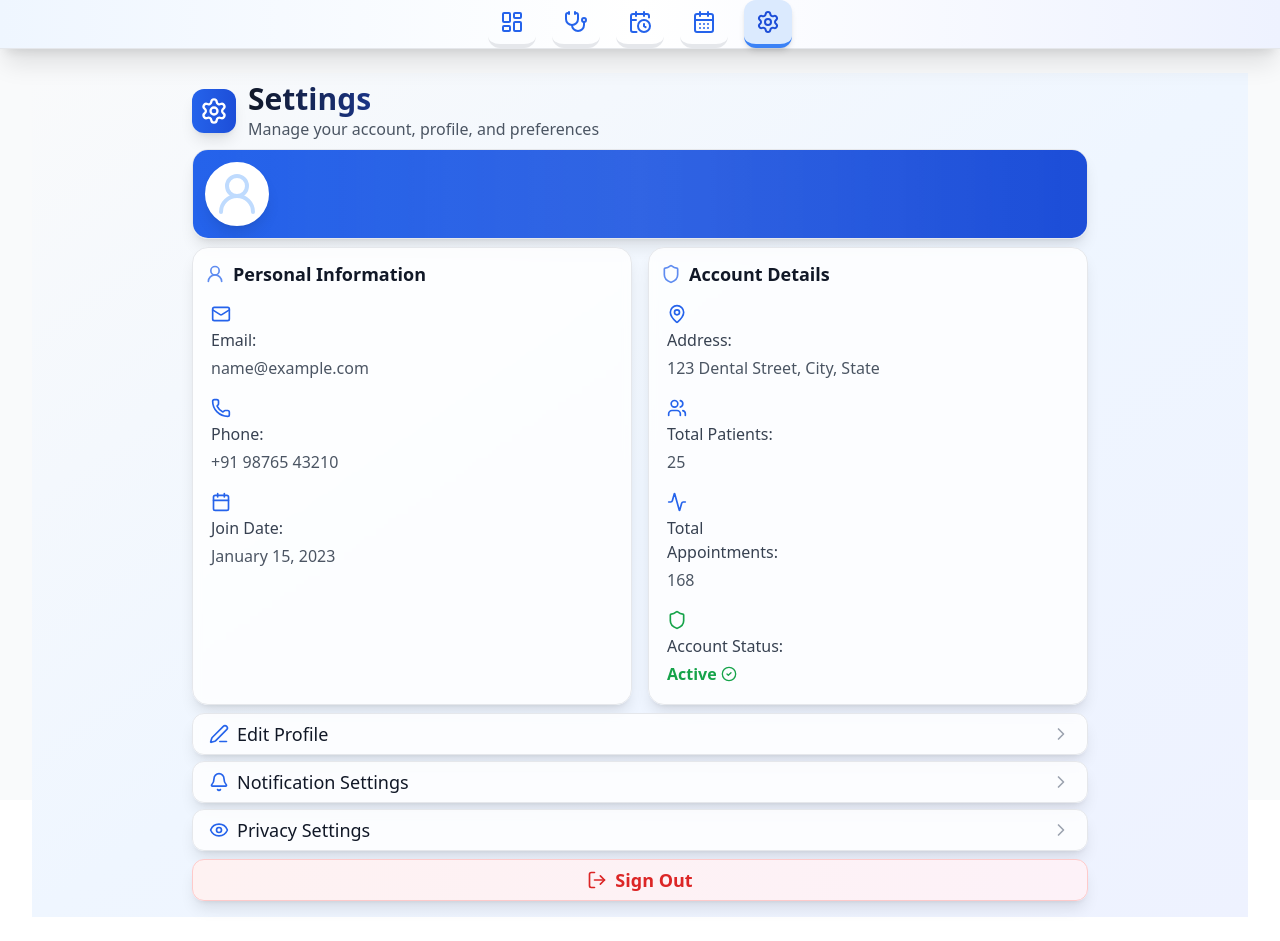
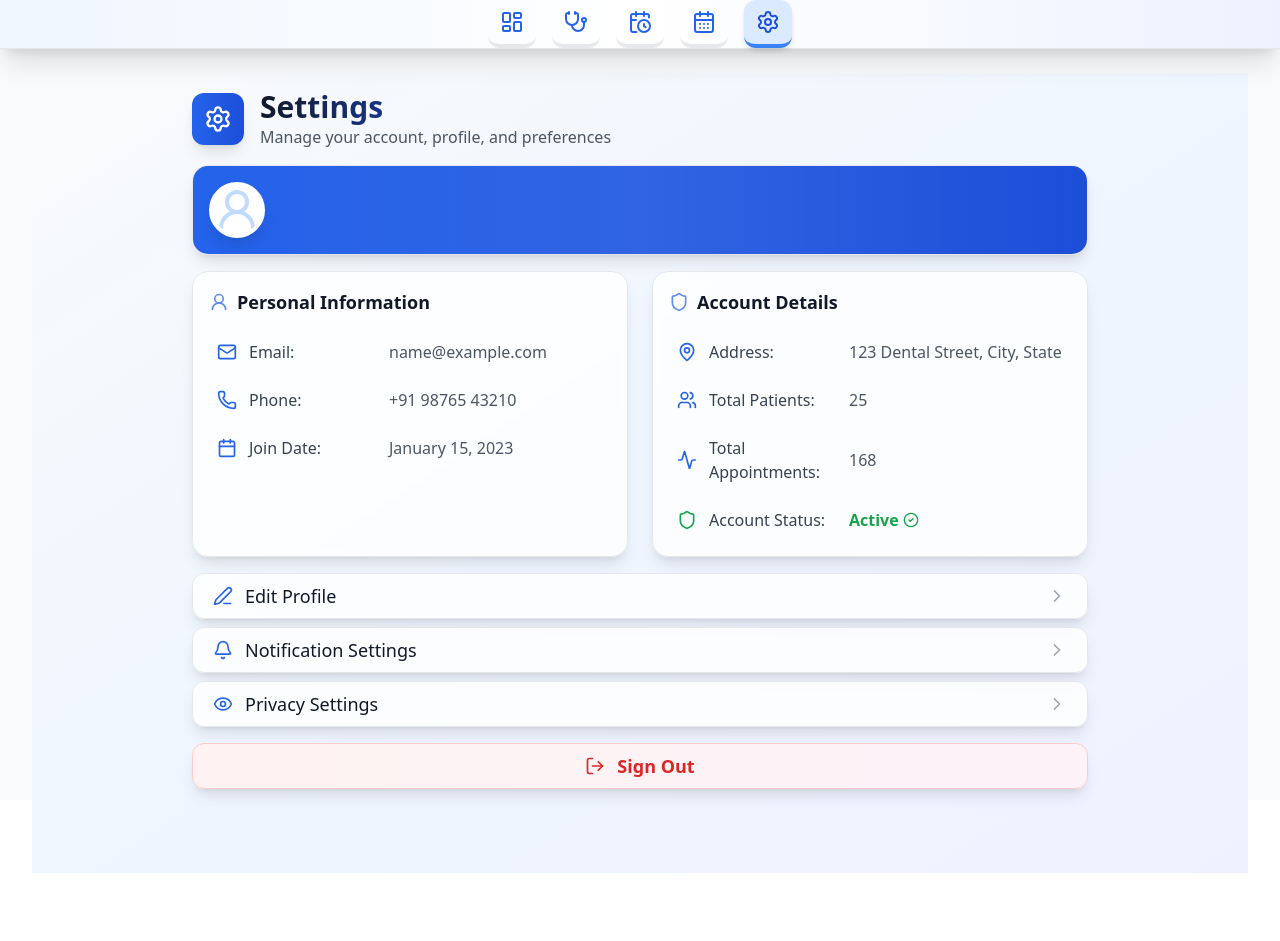
Before and after one commit to rishabhsawjann/dental-dashboard-assessment, a React (Create React App) app in the folder dental-dashboard/: page /settings in a window 1280 px wide. After the commit the page ends 897 px from the top, so only its background shows below. Built offline with nearby package versions, Linux system fonts and the light colour scheme; sample sign-in values are in the browser's storage.

Commit message:
a little update in setting page

```diff
--- a/dental-dashboard/src/components/Admin/SettingsPage.jsx
+++ b/dental-dashboard/src/components/Admin/SettingsPage.jsx
@@ -295,73 +295,75 @@ export default function SettingsPage() {
     localStorage.setItem('adminPrivacyAccepted', JSON.stringify(true));
   }
 
-  return (
-    <div className="min-h-screen bg-gradient-to-br from-gray-50 via-blue-50 to-indigo-50 py-2 px-1">
+    return (
+    <div className="min-h-screen bg-gradient-to-br from-gray-50 via-blue-50 to-indigo-50 py-4 px-2">
       <div className="max-w-4xl mx-auto">
 
-        <div className="flex flex-col sm:flex-row items-center gap-2 sm:gap-3 mb-2 animate-fadeInUp text-center sm:text-left">
-          <div className="bg-gradient-to-r from-blue-600 to-blue-700 p-2 rounded-xl shadow-lg transform hover:scale-105 transition-all duration-300 hover:shadow-xl">
+        <div className="flex items-center gap-4 mb-4 animate-fadeInUp">
+          <div className="bg-gradient-to-r from-blue-600 to-blue-700 p-3 rounded-xl shadow-lg transform hover:scale-105 transition-all duration-300 hover:shadow-xl">
             <SettingsIcon className="w-7 h-7 text-white" />
           </div>
           <div>
-            <h1 className="text-2xl sm:text-3xl font-bold bg-gradient-to-r from-gray-900 via-blue-800 to-gray-900 bg-clip-text text-transparent">Settings</h1>
-            <p className="text-gray-600 text-sm sm:text-base">Manage your account, profile, and preferences</p>
+            <h1 className="text-3xl font-bold bg-gradient-to-r from-gray-900 via-blue-800 to-gray-900 bg-clip-text text-transparent">Settings</h1>
+            <p className="text-gray-600 text-base">Manage your account, profile, and preferences</p>
           </div>
         </div>
 
-        <div className="relative rounded-2xl overflow-hidden mb-2 shadow-lg border border-gray-200 transform hover:scale-[1.01] transition-all duration-300 hover:shadow-2xl">
-          <div className="bg-gradient-to-r from-blue-600 to-blue-700 p-3 flex flex-col sm:flex-row items-center gap-2 sm:gap-3 relative overflow-hidden">
+        <div className="relative rounded-2xl overflow-hidden mb-4 shadow-lg border border-gray-200 transform hover:scale-[1.01] transition-all duration-300 hover:shadow-2xl">
+          <div className="bg-gradient-to-r from-blue-600 to-blue-700 p-4 flex flex-col sm:flex-row items-center gap-4 relative overflow-hidden">
             <div className="absolute inset-0 bg-gradient-to-r from-transparent via-white/10 to-transparent animate-pulse"></div>
             <div className="relative">
-              <div className="w-16 h-16 sm:w-18 sm:h-18 rounded-full border-4 border-white overflow-hidden bg-white flex items-center justify-center shadow-lg transform hover:scale-110 transition-all duration-300">
-                <User2 className="w-10 h-10 sm:w-12 sm:h-12 text-blue-200" />
+              <div className="w-18 h-18 rounded-full border-4 border-white overflow-hidden bg-white flex items-center justify-center shadow-lg transform hover:scale-110 transition-all duration-300">
+                <User2 className="w-12 h-12 text-blue-200" />
               </div>
             </div>
           </div>
         </div>
 
-        <div className="grid grid-cols-1 md:grid-cols-2 gap-2 sm:gap-4 mb-2">
-          <div className="bg-white/80 backdrop-blur-sm rounded-2xl border border-gray-200 shadow-lg p-2 sm:p-3 flex flex-col gap-1 sm:gap-1.5 transform hover:scale-[1.02] transition-all duration-300 hover:shadow-xl hover:bg-white/90">
-            <h2 className="text-base sm:text-lg font-semibold text-gray-900 mb-1 flex items-center gap-2"><User2 className="w-5 h-5 text-blue-600 animate-pulse" /> Personal Information</h2>
+        <div className="grid grid-cols-1 md:grid-cols-2 gap-6 mb-4">
+
+          <div className="bg-white/80 backdrop-blur-sm rounded-2xl border border-gray-200 shadow-lg p-4 flex flex-col gap-2 transform hover:scale-[1.02] transition-all duration-300 hover:shadow-xl hover:bg-white/90">
+            <h2 className="text-lg font-semibold text-gray-900 mb-2 flex items-center gap-2"><User2 className="w-5 h-5 text-blue-600 animate-pulse" /> Personal Information</h2>
             {info.map(({ icon, label, value }) => (
-              <div key={label} className="flex flex-col xs:flex-row items-start xs:items-center gap-1 xs:gap-2 hover:bg-gray-50/50 rounded-lg p-1 sm:p-1.5 transition-all duration-200">
+              <div key={label} className="flex items-center gap-3 hover:bg-gray-50/50 rounded-lg p-2 transition-all duration-200">
                 <span className="transform hover:scale-110 transition-transform duration-200">{icon}</span>
-                <span className="text-gray-700 font-medium w-28 sm:w-32 text-xs sm:text-base">{label}:</span>
-                <span className="text-gray-600 text-xs sm:text-base break-all">{value}</span>
+                <span className="text-gray-700 font-medium w-32">{label}:</span>
+                <span className="text-gray-600">{value}</span>
               </div>
             ))}
           </div>
-          <div className="bg-white/80 backdrop-blur-sm rounded-2xl border border-gray-200 shadow-lg p-2 sm:p-3 flex flex-col gap-1 sm:gap-1.5 transform hover:scale-[1.02] transition-all duration-300 hover:shadow-xl hover:bg-white/90">
-            <h2 className="text-base sm:text-lg font-semibold text-gray-900 mb-1 flex items-center gap-2"><Shield className="w-5 h-5 text-blue-600 animate-pulse" /> Account Details</h2>
+
+          <div className="bg-white/80 backdrop-blur-sm rounded-2xl border border-gray-200 shadow-lg p-4 flex flex-col gap-2 transform hover:scale-[1.02] transition-all duration-300 hover:shadow-xl hover:bg-white/90">
+            <h2 className="text-lg font-semibold text-gray-900 mb-2 flex items-center gap-2"><Shield className="w-5 h-5 text-blue-600 animate-pulse" /> Account Details</h2>
             {account.map(({ icon, label, value }) => (
-              <div key={label} className="flex flex-col xs:flex-row items-start xs:items-center gap-1 xs:gap-2 hover:bg-gray-50/50 rounded-lg p-1 sm:p-1.5 transition-all duration-200">
+              <div key={label} className="flex items-center gap-3 hover:bg-gray-50/50 rounded-lg p-2 transition-all duration-200">
                 <span className="transform hover:scale-110 transition-transform duration-200">{icon}</span>
-                <span className="text-gray-700 font-medium w-28 sm:w-32 text-xs sm:text-base">{label}:</span>
-                <span className="text-gray-600 text-xs sm:text-base break-all">{value}</span>
+                <span className="text-gray-700 font-medium w-32">{label}:</span>
+                <span className="text-gray-600">{value}</span>
               </div>
             ))}
           </div>
         </div>
 
-        <div className="mb-2">
-          <div className="flex flex-col gap-1 sm:gap-1.5">
+        <div className="mb-4">
+          <div className="flex flex-col gap-2">
             {actions.map(({ icon, label, onClick }) => (
               <button
                 key={label}
                 onClick={onClick}
-                className="w-full flex items-center justify-between px-3 sm:px-4 py-1 sm:py-1.5 bg-white/80 backdrop-blur-sm rounded-xl border border-gray-200 shadow-lg hover:bg-white hover:shadow-xl transition-all duration-300 text-gray-900 font-medium text-base sm:text-lg group transform hover:scale-[1.02] hover:-translate-y-1"
+                className="w-full flex items-center justify-between px-5 py-2 bg-white/80 backdrop-blur-sm rounded-xl border border-gray-200 shadow-lg hover:bg-white hover:shadow-xl transition-all duration-300 text-gray-900 font-medium text-lg group transform hover:scale-[1.02] hover:-translate-y-1"
               >
-                <span className="flex items-center gap-2">{icon} {label}</span>
+                <span className="flex items-center gap-3">{icon} {label}</span>
                 <ChevronRight className="w-5 h-5 text-gray-400 group-hover:translate-x-1 transition-transform duration-200" />
               </button>
             ))}
           </div>
         </div>
 
-        <div className="mb-2">
+        <div className="mb-4">
           <button
             onClick={() => setShowLogoutModal(true)}
-            className="w-full flex items-center justify-center gap-2 px-3 sm:px-4 py-1 sm:py-1.5 bg-gradient-to-r from-red-50 to-pink-50 rounded-xl border border-red-200 shadow-lg text-red-600 font-semibold text-base sm:text-lg hover:from-red-100 hover:to-pink-100 transition-all duration-300 transform hover:scale-[1.02] hover:-translate-y-1 hover:shadow-xl"
+            className="w-full flex items-center justify-center gap-3 px-5 py-2 bg-gradient-to-r from-red-50 to-pink-50 rounded-xl border border-red-200 shadow-lg text-red-600 font-semibold text-lg hover:from-red-100 hover:to-pink-100 transition-all duration-300 transform hover:scale-[1.02] hover:-translate-y-1 hover:shadow-xl"
           >
             <LogOut className="w-5 h-5" /> Sign Out
           </button>
```
